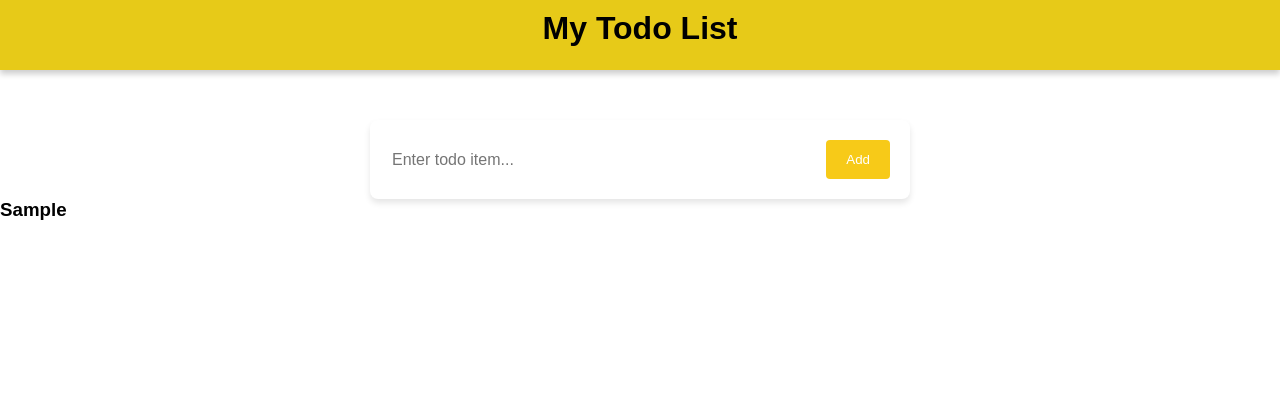
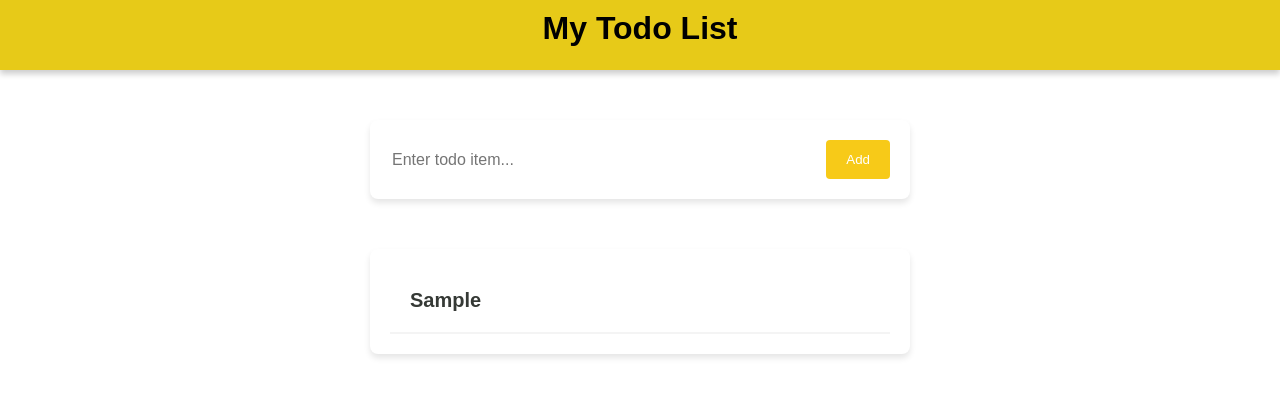
Before and after one commit to AmirTaki/toDoList-react, a React (Vite) app: page / in a window 1280 px wide. Both pictures are taken after typing "Sample" into the empty fields and a click on the button "Add". Shown: the top 396 px of the page. Built offline with nearby package versions, Linux system fonts and the light colour scheme.

Commit message:
styling to do items

```diff
--- a/src/components/TodoItem.jsx
+++ b/src/components/TodoItem.jsx
@@ -1,5 +1,10 @@
+import styles from "./todoitem.module.css";
+
 export default function TodoItem({item}){
     return (
-        <h3> {item} </h3>
+        <div className={styles.item}>
+            <div className = {styles.itemName}>{item}</div>
+            <hr className={styles.line}/>
+        </div>
     )
 }
--- a/src/components/TodoList.jsx
+++ b/src/components/TodoList.jsx
@@ -1,8 +1,11 @@
 import TodoItem from "./TodoItem"
+import styles from "./todolist.module.css"
 export default function Todolist ({todoList}){
     return (
-        <>
-        {todoList.map((item) => <TodoItem key = {item} item = {item} />)}
-        </>
+        <div className={styles.list}>
+        {todoList.map((item) =>
+            <TodoItem  key = {item} item = {item} />)
+        }
+        </div>
     )
 }
--- /dev/null
+++ b/src/components/todoitem.module.css
@@ -0,0 +1,15 @@
+.item {
+    width: 500px;
+    color : #353935;
+    font-size: 20px;
+    margin: 0 auto ;
+}
+
+.itemName {
+    font-weight: bold;
+    padding: 20px;
+}
+
+.line {
+    border: 1px solid #f4f4f4;
+}
--- /dev/null
+++ b/src/components/todolist.module.css
@@ -0,0 +1,10 @@
+.list{
+   background-color: white;
+   border-radius: 8px;
+   box-shadow: 0 4px 6px rgba(0, 0, 0, .1);
+   width : 500px;
+   margin : 0 auto;
+   padding : 20px;
+   margin-top: 50px;
+
+}
```
